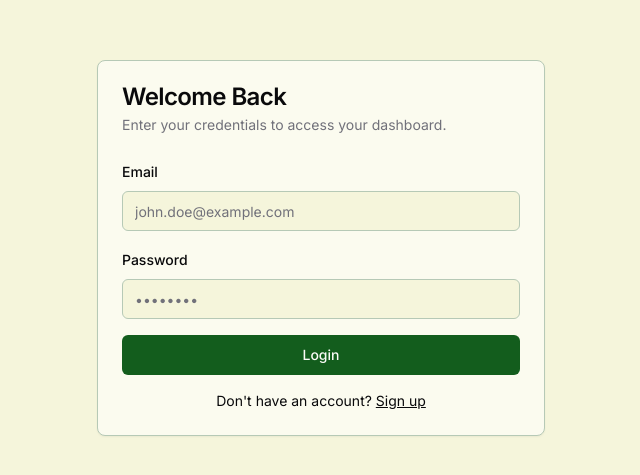
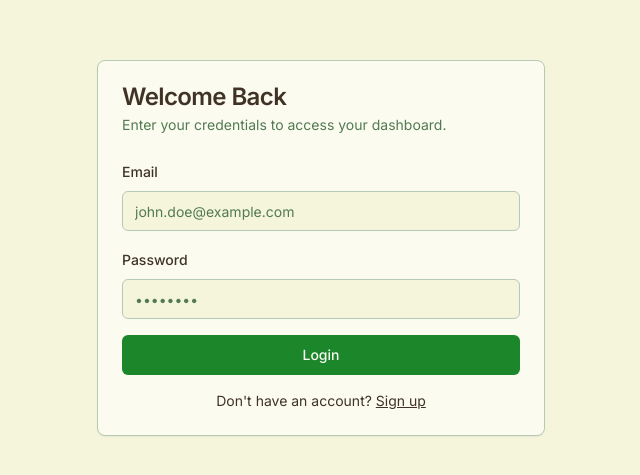
Before and after one commit to kaushiki-guha/Mo-MITTI, a Next.js app: page /login in a window 1280 px wide. Shown: the part 109-584 px from the top of the page, without its empty margins (319-959 px from the left). Built offline with nearby package versions, Linux system fonts and the light colour scheme; no server answers.

Commit message:
can u use only shade of green and brown and cream for the text instead o

```diff
--- a/src/app/globals.css
+++ b/src/app/globals.css
@@ -5,17 +5,17 @@
 @layer base {
   :root {
     --background: 60 56% 91%;
-    --foreground: 240 10% 3.9%;
+    --foreground: 30 25% 20%; /* Dark Brown */
     --card: 60 56% 96%;
-    --card-foreground: 240 10% 3.9%;
+    --card-foreground: 30 25% 20%; /* Dark Brown */
     --popover: 60 56% 96%;
-    --popover-foreground: 240 10% 3.9%;
-    --primary: 128 66% 22%;
+    --popover-foreground: 30 25% 20%; /* Dark Brown */
+    --primary: 128 66% 32%;
     --primary-foreground: 60 30% 98%;
     --secondary: 122 20% 80%;
     --secondary-foreground: 122 45% 20%;
     --muted: 122 20% 88%;
-    --muted-foreground: 240 4% 46%;
+    --muted-foreground: 122 20% 40%; /* Muted Green */
     --accent: 25 100% 41%;
     --accent-foreground: 210 40% 98%;
     --destructive: 0 84.2% 60.2%;
@@ -42,18 +42,18 @@
   }
 
   .dark {
-    --background: 122 10% 10%;
-    --foreground: 60 30% 98%;
-    --card: 122 10% 12%;
-    --card-foreground: 60 30% 98%;
-    --popover: 122 10% 10%;
-    --popover-foreground: 60 30% 98%;
+    --background: 30 15% 12%; /* Dark Brown */
+    --foreground: 60 30% 91%; /* Cream */
+    --card: 30 15% 15%; /* Darker Brown */
+    --card-foreground: 60 30% 91%; /* Cream */
+    --popover: 30 15% 12%;
+    --popover-foreground: 60 30% 91%;
     --primary: 128 66% 32%;
     --primary-foreground: 122 25% 95%;
     --secondary: 122 15% 20%;
     --secondary-foreground: 60 30% 98%;
     --muted: 122 15% 20%;
-    --muted-foreground: 60 5% 63%;
+    --muted-foreground: 122 20% 60%; /* Muted Green */
     --accent: 25 100% 51%;
     --accent-foreground: 210 40% 98%;
     --destructive: 0 62.8% 30.6%;
@@ -68,13 +68,13 @@
     --chart-4: 280 65% 60%;
     --chart-5: 340 75% 55%;
 
-    --sidebar-background: hsl(122, 10%, 10%);
+    --sidebar-background: hsl(30, 15%, 12%);
     --sidebar-foreground: hsl(60, 30%, 95%);
     --sidebar-primary: hsl(122, 45%, 48%);
     --sidebar-primary-foreground: hsl(60, 30%, 98%);
-    --sidebar-accent: hsl(122, 10%, 20%);
+    --sidebar-accent: hsl(30, 15%, 20%);
     --sidebar-accent-foreground: hsl(60, 30%, 98%);
-    --sidebar-border: hsl(122, 10%, 15%);
+    --sidebar-border: hsl(30, 15%, 15%);
     --sidebar-ring: hsl(122, 45%, 48%);
   }
 }
```
